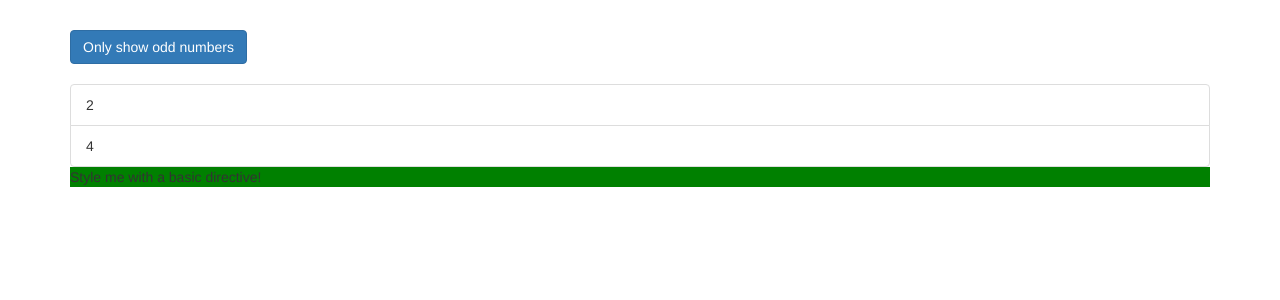
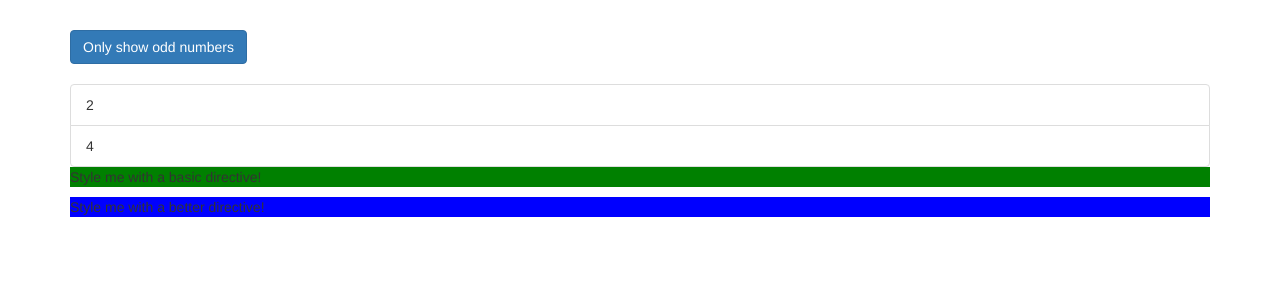
Before and after one commit to Dunridge/angular-tutorial, an Angular app: page / in a window 1280 px wide. Shown: the top 300 px of the page. Built offline with nearby package versions, Linux system fonts and the light colour scheme.

Commit message:
added a directive with renderer

```diff
--- a/src/app/app.component.html
+++ b/src/app/app.component.html
@@ -25,6 +25,7 @@
           </li>
         </div>
         <p appBasicHighlight>Style me with a basic directive!</p>
+        <p appBetterHighlight>Style me with a better directive!</p>
       </ul>
       <ng-template [ngIf]="onlyOdd">
         <p>Only odd</p>
--- a/src/app/app.module.ts
+++ b/src/app/app.module.ts
@@ -5,11 +5,13 @@
 
 import { AppComponent } from './app.component';
 import {BasicHighlightDirective} from './basic-highlight/basic-highlight.directive';
+import { BetterHighlightDirective } from './better-highlight/better-highlight.directive';
 
 @NgModule({
   declarations: [
     AppComponent,
-    BasicHighlightDirective
+    BasicHighlightDirective,
+    BetterHighlightDirective
   ],
   imports: [
     BrowserModule,
--- /dev/null
+++ b/src/app/better-highlight/better-highlight.directive.ts
@@ -0,0 +1,14 @@
+import {Directive, ElementRef, OnInit, Renderer2} from '@angular/core';
+
+@Directive({
+  selector: '[appBetterHighlight]'
+})
+export class BetterHighlightDirective implements OnInit {
+
+  constructor(private elRef: ElementRef, private renderer: Renderer2) { }
+
+  ngOnInit(): void {
+    this.renderer.setStyle(this.elRef.nativeElement, 'background-color', 'blue');
+    // you can add a flag for such styles as !important as a fourth parameter
+  }
+}
```
